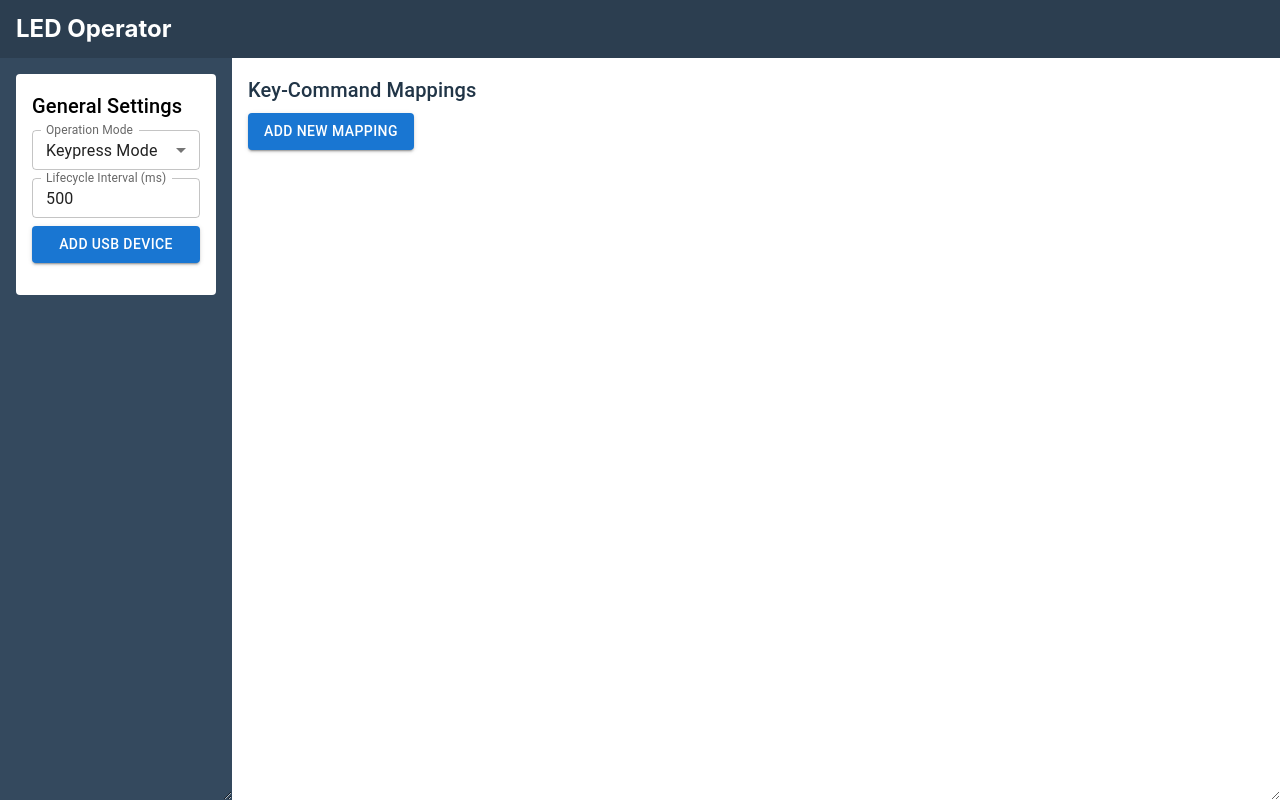
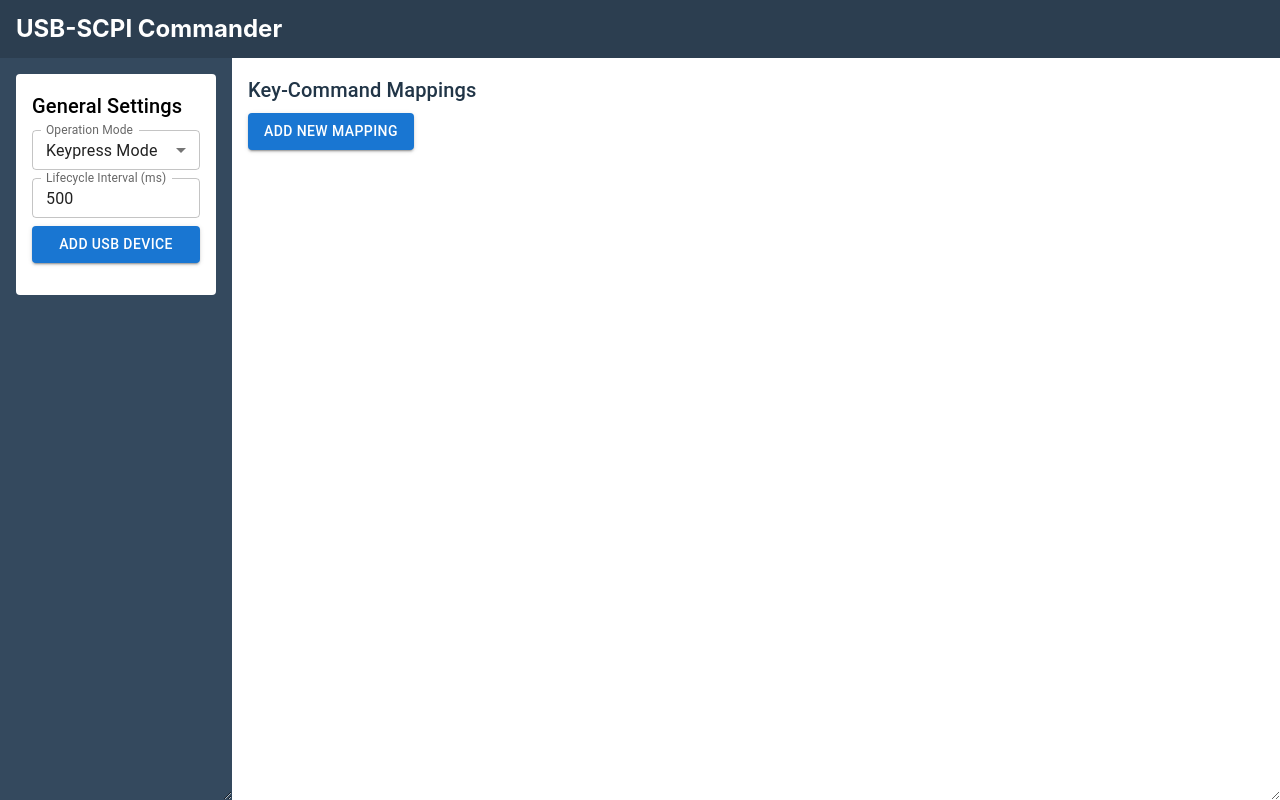
Before and after one commit to kzkymur/web-usb-scpi-commander, a React (Vite) app: page / in a window 1280 px wide. Built offline with nearby package versions, Linux system fonts and the light colour scheme; what @kzkymur/sequencer would draw is missing.

Commit message:
rename and implement reconneting

```diff
--- a/src/App.tsx
+++ b/src/App.tsx
@@ -33,7 +33,7 @@ function App() {
   return (
     <Container id="main-container">
       <Header>
-        <Title>LED Operator</Title>
+        <Title>USB-SCPI Commander</Title>
       </Header>
 
       <Layout>
--- a/src/store/schedule.ts
+++ b/src/store/schedule.ts
@@ -57,11 +57,11 @@ export const useScheduleSequencerStore = create<ScheduleSequencerState>()((set,
   setSequencer: (sequencer) => set({ sequencer }),
   addCommand: (command) => {
     const { sequencer } = get();
-    const device = useGeneralStatus.getState().devices.find(d => d.id === command.deviceId);
     if (sequencer === null) {
       throw new Error("Sequencer has not been set.");
     }
     const frag = new IndependentFragment(command.id, command.duration, command.startTime, () => {
+      const device = useGeneralStatus.getState().devices.find(d => d.id === command.deviceId);
       device?.sendSCPICommand(command.command).catch(console.error);
     })
     sequencer.push(frag);
```
